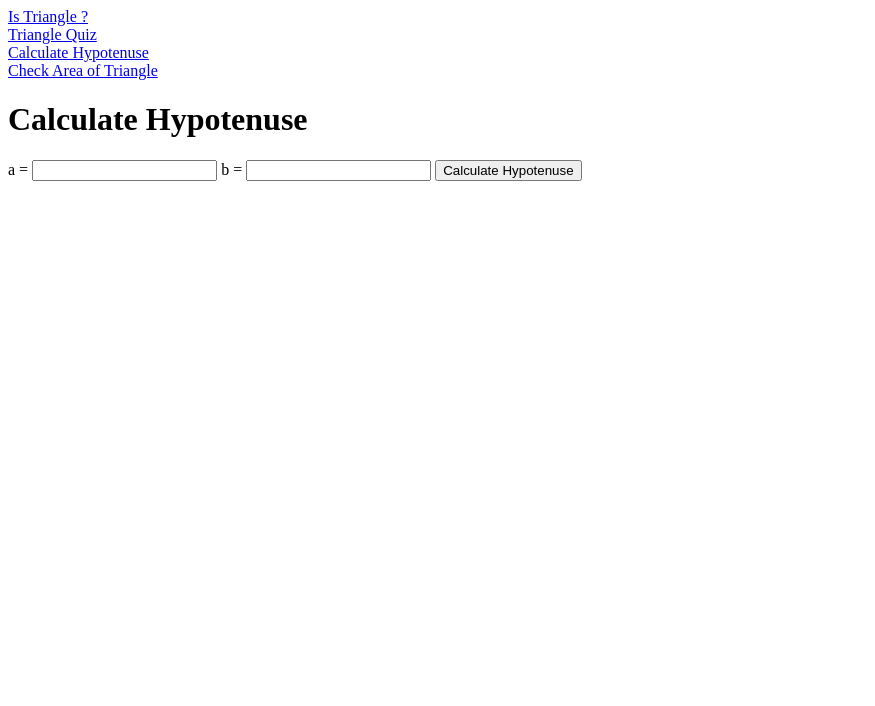
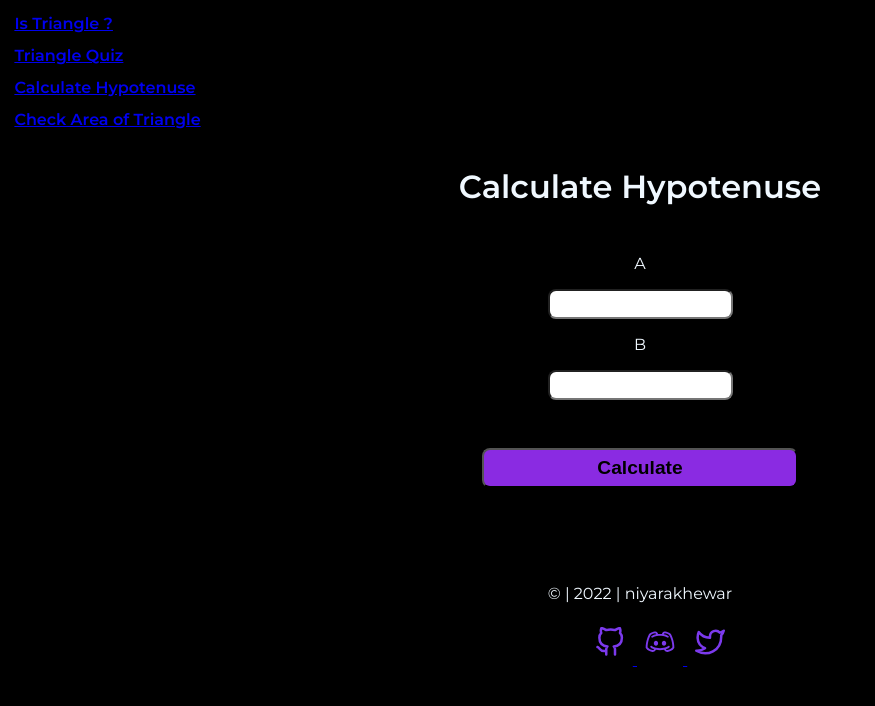
Before and after one commit to NiyaRakhewar/Mark12, a plain HTML site: page Hypo.html in a window 1280 px wide. Shown: the whole page, without its empty margins (0-875 px from the left). Drawn offline with Linux system fonts and the light colour scheme.

Commit message:
update
stylesheet css

```diff
--- a/Hypo.html
+++ b/Hypo.html
@@ -5,6 +5,7 @@
     <meta http-equiv="X-UA-Compatible" content="IE=edge">
     <meta name="viewport" content="width=device-width, initial-scale=1.0">
     <title>Hypotenuse</title>
+    <link rel="stylesheet" href="Style.CSS"/>
 </head>
 <body>
     <nav>
@@ -20,12 +21,34 @@
         <a href="AreaOfTri.html">Check Area of Triangle </a>
     </nav>
     <h1>Calculate Hypotenuse </h1>
-    <label>a = </label>
-    <input type="number" class="side-input"/>
-    <label>b = </label>
-    <input type="number" class="side-input"/>
-    <button id="hypo-btn"> Calculate Hypotenuse </button>
+    <label> A</label>
+    <input class="side-input"type="number" />
+    <label > B </label>
+    <input class="side-input"type="number" />
+    <button id="hypo-btn"> Calculate </button>
     <div id="output"></div>
+
+    <footer>
+        <p>© | 2022 | niyarakhewar</p>
+        <ul class="footer-list">
+          <li>
+            <a class="links" href="https://github.com/NiyaRakhewar" target="_blank">
+              <img src="images/github.svg" alt="github" />
+            </a>
+          </li>
+          <li>
+            <a class="links" href="https://discord.com/channels/713418735532114034/886155725259276299" target="_blank">
+              <img src="images/discord.svg" alt="discord" />
+            </a>
+          </li>
+          <li>
+            <a class="links" href="https://twitter.com/Niya_Rakhewar" target="_blank">
+              <img src="images/twitter.svg" alt="twitter" />
+            </a>
+          </li>
+
+        </ul>
+      </footer>
 
     <script src="Hypo.js"></script>
 
--- a/Style.CSS
+++ b/Style.CSS
@@ -0,0 +1,88 @@
+@import url("https://fonts.googleapis.com/css2?family=Montserrat:wght@400;500;600&display=swap");
+
+:root{
+    text-align: center;
+    font-family: "Montserrat", sans-serif;
+    color: aliceblue;
+    background-color: black;
+}
+
+h1{
+  margin-top: 2rem;
+  margin-bottom: 3rem;
+}
+nav{
+    display: flex;
+    padding: 0.4rem;
+    font-weight: 600;
+}
+
+.angle-input{
+    display: block;
+    border-radius: 0.4rem;
+    margin: 1rem auto;
+    margin-top: 0.3rem;
+    margin-bottom: 1rem;
+    height: 1.5rem;
+}
+
+.side-input{
+  display: block;
+  margin-top: 0.3rem;
+  margin-bottom: 1rem;
+  margin: 1rem auto;
+  border-radius: 0.5rem;
+  height: 1.5rem;
+}
+
+.input{
+  display: block;
+  margin-top: 0.3rem;
+  margin-bottom: 1rem;
+  margin: 1rem auto;
+  border-radius: 0.5rem;
+  height: 1.7rem;
+  width: 45%;
+}
+
+button{
+    margin: 1rem auto;
+    margin-top: 3rem;
+    margin-bottom: 2rem;
+    border-radius: 0.5rem;
+    font-size: larger;
+    font-weight: 600;
+    height: 2.5rem;
+    width: 25%;
+    background-color: blueviolet;
+    cursor: pointer;
+    display: block;
+}
+
+
+footer {
+    text-align: center;
+    margin-top: 6rem;
+    margin-bottom: 1rem;
+  }
+
+  footer p {
+    font-size: medium;
+    text-align: center;
+    margin: 1rem;
+  }
+
+  .footer-list {
+    margin: 1rem;
+  }
+
+  a,
+  img,
+  li {
+    display: inline;
+  }
+
+  img {
+    width: 30px;
+    padding: 0.5rem;
+  }
```
Also changed, not shown: AreaOfTri.html (+25 -2 lines), IsTri.html (+25 -2 lines), quiz.html (+25 -1 lines), images/discord.svg (added), images/github.svg (added), images/twitter.svg (added).
